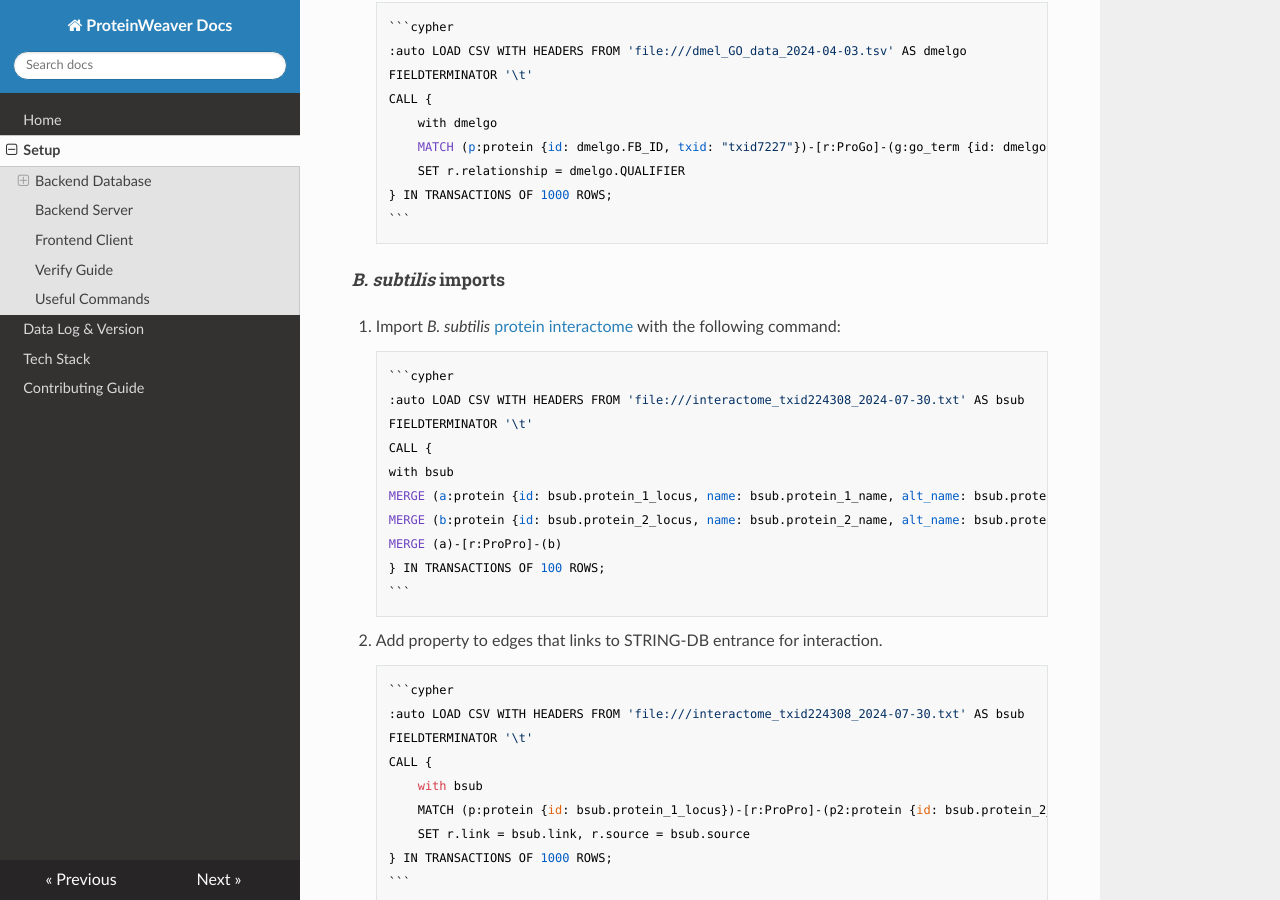
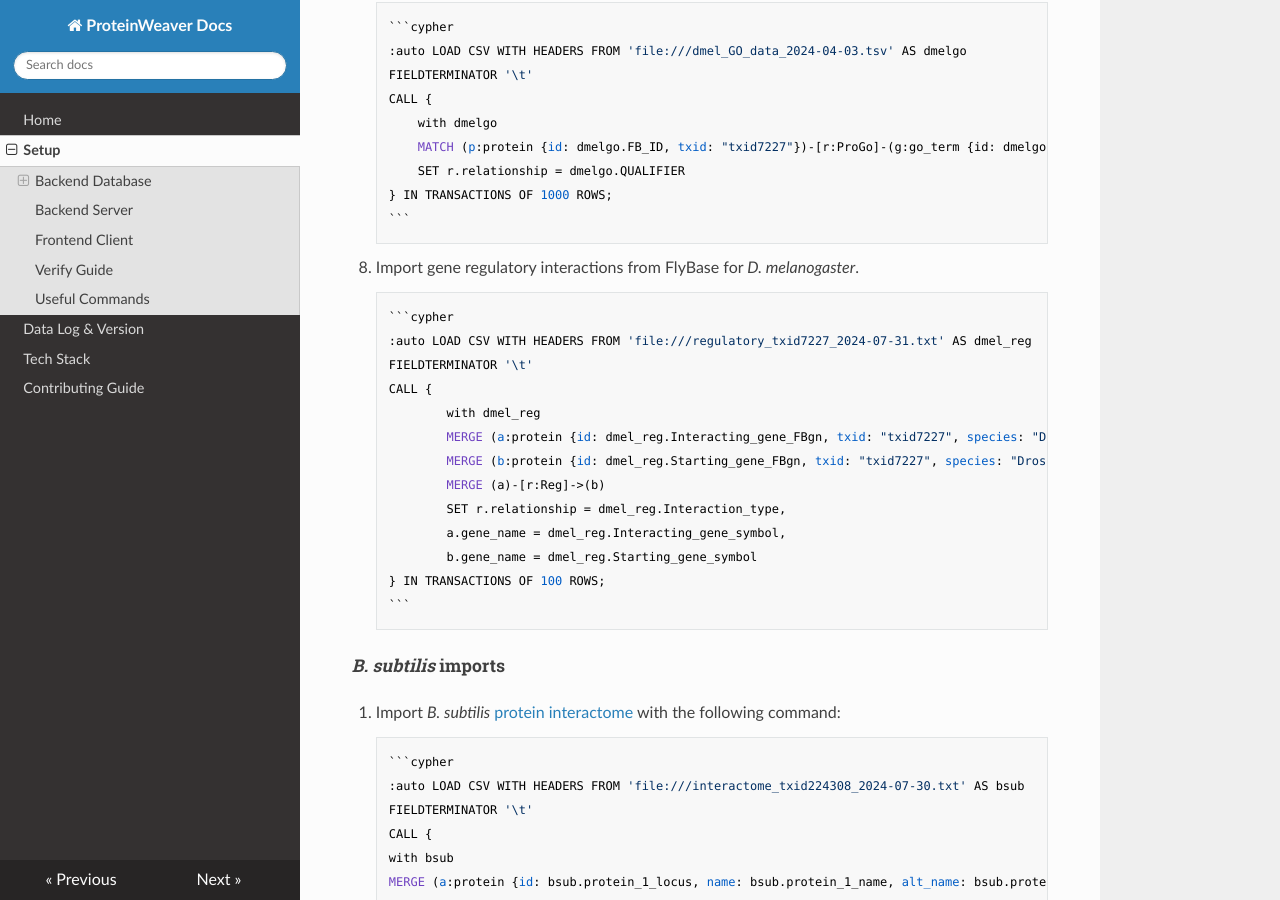
Before and after one commit to Reed-CompBio/protein-weaver, an MkDocs documentation site: the page built from docs/docs/setup.md, in a window 1280 px wide and 900 px high, scrolled down 3216 px. Built offline with MkDocs 1.6.1, drawn with Linux system fonts in a browser that asks for light colours; nearby versions of some CDN libraries; some of the changed text lies outside the part shown.

Commit message:
Added gene regulatory data
Still need to add numbers of nodes/edges created to documentation of data

````diff
--- a/docs/docs/setup.md
+++ b/docs/docs/setup.md
@@ -130,6 +130,22 @@ ProteinWeaver uses a Dockerized version of Neo4j as the database. [Follow these
         } IN TRANSACTIONS OF 1000 ROWS;
         ```
 
+8. Import gene regulatory interactions from FlyBase for _D. melanogaster_.
+
+        ```cypher
+        :auto LOAD CSV WITH HEADERS FROM 'file:///regulatory_txid7227_2024-07-31.txt' AS dmel_reg
+        FIELDTERMINATOR '\t'
+        CALL {
+                with dmel_reg
+                MERGE (a:protein {id: dmel_reg.Interacting_gene_FBgn, txid: "txid7227", species: "Drosophila melanogaster"})
+                MERGE (b:protein {id: dmel_reg.Starting_gene_FBgn, txid: "txid7227", species: "Drosophila melanogaster"})
+                MERGE (a)-[r:Reg]->(b)
+                SET r.relationship = dmel_reg.Interaction_type,
+                a.gene_name = dmel_reg.Interacting_gene_symbol,
+                b.gene_name = dmel_reg.Starting_gene_symbol
+        } IN TRANSACTIONS OF 100 ROWS;
+        ```
+
 ##### _B. subtilis_ imports
 1. Import _B. subtilis_ [protein interactome](https://github.com/Reed-CompBio/protein-weaver/blob/main/data/Import/file:///bsub_interactome_2024-05-31.txt) with the following command:
 
@@ -207,13 +223,15 @@ ProteinWeaver uses a Dockerized version of Neo4j as the database. [Follow these
 7. Add regulatory data for _B. subtilis_:
 
         ```cypher
-        :auto LOAD CSV WITH HEADERS FROM 'file:///bsub-reg-2024-05-14.csv' AS bsub
+        :auto LOAD CSV WITH HEADERS FROM 'file:///regulatory_txid224308_2024-07-31.csv' AS bsub
         CALL {
                 with bsub
                 MERGE (a:protein {id: bsub.regulator_locus, txid: "txid224308", species: "Bacillus subtilis 168"})
                 MERGE (b:protein {id: bsub.gene_locus, txid: "txid224308", species: "Bacillus subtilis 168"})
                 MERGE (a)-[r:Reg]->(b)
-                SET r.relationship = bsub.mode
+                SET r.relationship = bsub.mode,
+                a.gene_name = bsub.regulator_name,
+                b.gene_name = bsub.gene_name
         } IN TRANSACTIONS OF 100 ROWS;
         ```
 
@@ -266,6 +284,22 @@ ProteinWeaver uses a Dockerized version of Neo4j as the database. [Follow these
             MATCH (p:protein {id: zfishgo.GENE_PRODUCT_ID, txid: "txid7955"})-[r:ProGo]-(g:go_term {id: zfishgo.GO_TERM})
             SET r.relationship = zfishgo.QUALIFIER
         } IN TRANSACTIONS OF 1000 ROWS;
+        ```
+
+4. Add regulatory data for _D. rerio_:
+
+        ```cypher
+        :auto LOAD CSV WITH HEADERS FROM 'file:///regulatory_txid7955_2024-07-31.txt' AS drer_reg
+        FIELDTERMINATOR '\t'
+        CALL {
+                with drer_reg
+                MERGE (a:protein {id: drer_reg.UniprotID_TF, txid: "txid7955", species: "Danio rerio"})
+                MERGE (b:protein {id: drer_reg.UniprotID_Target, txid: "txid7955", species: "Danio rerio"})
+                MERGE (a)-[r:Reg]->(b)
+                SET r.pubmed = drer_reg.PubmedID,
+                a.gene_name = drer_reg.Name_TF,
+                b.gene_name = drer_reg.Name_Target
+        } IN TRANSACTIONS OF 100 ROWS;
         ```
 
 ##### Gene Ontology hierarchy imports
@@ -402,7 +436,7 @@ ProteinWeaver uses a Dockerized version of Neo4j as the database. [Follow these
 8. The last step is calling a graph projection for pathfinding algorithms. We also have to change the ProPro edges to be undirected for the pathfinding algorithms in order to be more biologically accurate for protein-protein interaction networks.
 
         ```cypher
-        CALL gds.graph.project('proGoGraph',['go_term', 'protein'],['ProGo', 'ProPro']);
+        CALL gds.graph.project('proGoGraph',['go_term', 'protein'],['ProGo', 'ProPro', 'Reg']);
         CALL gds.graph.relationships.toUndirected( 'proGoGraph', {relationshipType: 'ProPro', mutateRelationshipType: 'ProProUndirected'} ) YIELD   inputRelationships, relationshipsWritten;
         ```
 
````
Also changed, not shown: docs/docs/data-version.md (+27 -9 lines), 11 other files.
